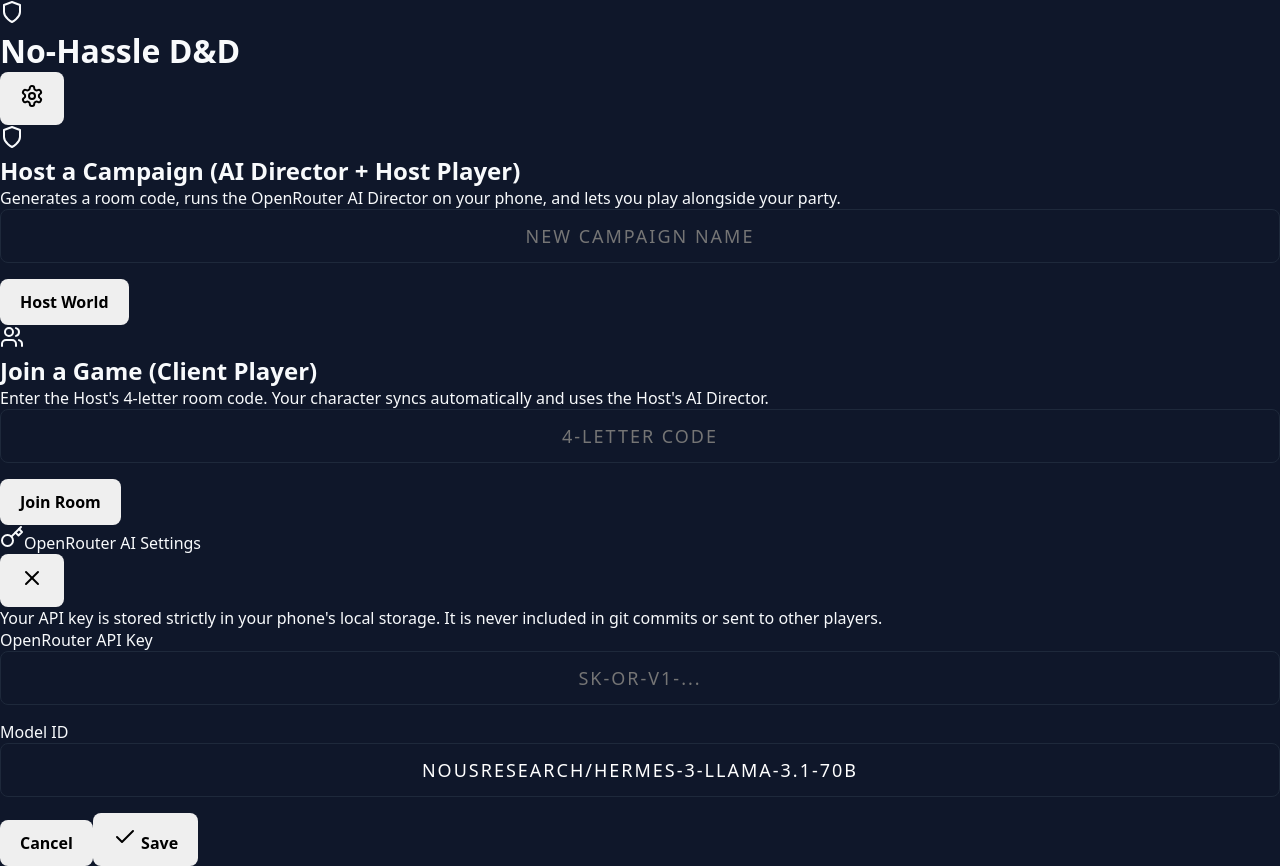
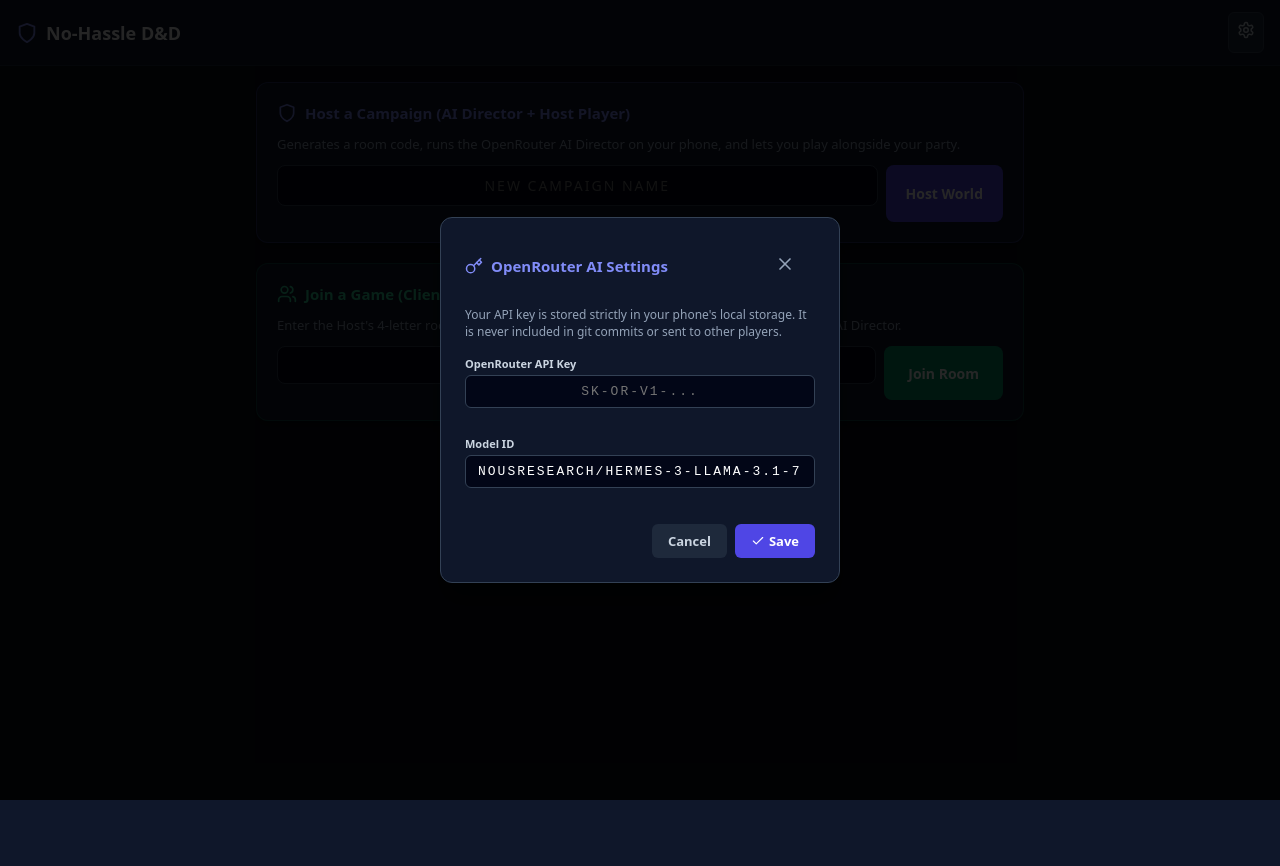
Before and after one commit to xNoOnex/No-hassle-D-D, a React (Vite) app: page / in a window 1280 px wide. Both pictures are taken after a click on the button "AI Director Settings". After the commit the page ends 800 px from the top, so only its background shows below. Built offline with nearby package versions, Linux system fonts and the light colour scheme.

Commit message:
Fix button interactions and styling using inline styles

```diff
--- a/src/App.jsx
+++ b/src/App.jsx
@@ -266,9 +266,7 @@
   };
 
   const startHostSession = (existingSession = null) => {
-    const campaignTitle = existingSession ? existingSession.name : newCampaignName.trim();
-    if (!campaignTitle) return;
-
+    const campaignTitle = existingSession ? existingSession.name : (newCampaignName.trim() || 'New Campaign');
     const roomId = existingSession?.roomId || existingSession?.roomCode || generateRoomCode();
     const net = new GameNetwork(true, roomId, handleNetworkData);
     networkRef.current = net;
@@ -287,10 +285,10 @@
 
     net.init(() => {
       setStatus('Hosting Active');
-      setNetwork(net);
-      setActiveSession(sessionObj);
-      saveSession(sessionObj);
     });
+
+    setActiveSession(sessionObj);
+    saveSession(sessionObj);
   };
 
   const startClientJoin = () => {
@@ -311,9 +309,9 @@
 
     net.init(() => {
       setStatus('Connected to Host');
-      setNetwork(net);
-      setActiveSession(sessionObj);
     });
+
+    setActiveSession(sessionObj);
   };
 
   const handleSaveSettings = () => {
@@ -333,84 +331,84 @@
   };
 
   return (
-    <div className="min-h-screen bg-slate-950 text-slate-100 flex flex-col font-sans">
-      <header className="px-4 py-3 bg-slate-900 border-b border-slate-800 flex items-center justify-between">
-        <div className="flex items-center gap-2">
-          <Shield className="w-6 h-6 text-indigo-400" />
-          <h1 className="font-bold text-lg tracking-wide">No-Hassle D&D</h1>
+    <div style={{ minHeight: '100vh', background: '#090d16', color: '#f8fafc', display: 'flex', flexDirection: 'column', fontFamily: 'sans-serif' }}>
+      <header style={{ padding: '12px 16px', background: '#0f172a', borderBottom: '1px solid #1e293b', display: 'flex', alignItems: 'center', justifyContent: 'space-between' }}>
+        <div style={{ display: 'flex', alignItems: 'center', gap: '8px' }}>
+          <Shield style={{ width: '22px', height: '22px', color: '#818cf8' }} />
+          <h1 style={{ fontSize: '18px', fontWeight: 'bold', margin: 0 }}>No-Hassle D&D</h1>
           {activeSession && (
-            <span className="text-xs px-2 py-0.5 rounded bg-indigo-950 text-indigo-300 border border-indigo-800 font-mono">
+            <span style={{ fontSize: '11px', padding: '2px 6px', borderRadius: '4px', background: '#1e1b4b', color: '#c7d2fe', border: '1px solid #3730a3', fontFamily: 'monospace' }}>
               ROOM: {activeSession.roomId} ({activeSession.role === 'host' ? 'HOST' : 'PLAYER'})
             </span>
           )}
         </div>
-        <div className="flex items-center gap-2">
+        <div style={{ display: 'flex', alignItems: 'center', gap: '8px' }}>
           <button
             onClick={() => setShowSettings(true)}
-            className="p-2 bg-slate-800 hover:bg-slate-700 text-slate-300 rounded border border-slate-700"
+            style={{ padding: '8px', background: '#1e293b', border: '1px solid #334155', color: '#cbd5e1', borderRadius: '6px', cursor: 'pointer' }}
             title="AI Director Settings"
           >
-            <Settings className="w-4 h-4" />
+            <Settings style={{ width: '18px', height: '18px' }} />
           </button>
           {activeSession && (
             <button
               onClick={handleLeaveSession}
-              className="px-3 py-1.5 bg-red-950 hover:bg-red-900 text-red-300 text-xs font-semibold rounded border border-red-800 flex items-center gap-1"
+              style={{ padding: '6px 12px', background: '#450a0a', border: '1px solid #7f1d1d', color: '#fca5a5', fontSize: '12px', fontWeight: '600', borderRadius: '6px', cursor: 'pointer', display: 'flex', alignItems: 'center', gap: '4px' }}
             >
-              <ArrowLeft className="w-3.5 h-3.5" /> Leave
+              <ArrowLeft style={{ width: '14px', height: '14px' }} /> Leave
             </button>
           )}
         </div>
       </header>
 
-      <main className="flex-1 flex flex-col max-w-4xl w-full mx-auto p-4 overflow-y-auto">
+      <main style={{ flex: 1, display: 'flex', flexDirection: 'column', maxWidth: '800px', width: '100%', margin: '0 auto', padding: '16px', boxSizing: 'border-box', overflowY: 'auto' }}>
         {!activeSession ? (
-          <div className="space-y-6">
-            <div className="p-5 bg-slate-900 rounded-xl border border-indigo-900/50 shadow-lg space-y-4">
-              <div className="flex items-center gap-2 text-indigo-400">
-                <Shield className="w-5 h-5" />
-                <h2 className="font-bold text-base">Host a Campaign (AI Director + Host Player)</h2>
+          <div style={{ display: 'flex', flexDirection: 'column', gap: '20px' }}>
+            <div style={{ padding: '20px', background: '#0f172a', borderRadius: '12px', border: '1px solid rgba(99, 102, 241, 0.3)', boxShadow: '0 4px 6px rgba(0,0,0,0.3)', display: 'flex', flexDirection: 'column', gap: '12px' }}>
+              <div style={{ display: 'flex', alignItems: 'center', gap: '8px', color: '#818cf8' }}>
+                <Shield style={{ width: '20px', height: '20px' }} />
+                <h2 style={{ fontSize: '15px', fontWeight: 'bold', margin: 0 }}>Host a Campaign (AI Director + Host Player)</h2>
               </div>
-              <p className="text-sm text-slate-400">
+              <p style={{ fontSize: '13px', color: '#94a3b8', margin: 0 }}>
                 Generates a room code, runs the OpenRouter AI Director on your phone, and lets you play alongside your party.
               </p>
-              <div className="flex gap-2">
+              <div style={{ display: 'flex', gap: '8px' }}>
                 <input
                   type="text"
                   placeholder="NEW CAMPAIGN NAME"
                   value={newCampaignName}
                   onChange={e => setNewCampaignName(e.target.value)}
-                  className="flex-1 bg-slate-950 border border-slate-700 rounded-lg px-4 py-2 text-sm text-white focus:outline-none focus:border-indigo-500"
+                  style={{ flex: 1, background: '#020617', border: '1px solid #334155', borderRadius: '8px', padding: '10px 14px', fontSize: '14px', color: '#fff', outline: 'none' }}
                 />
                 <button
                   onClick={() => startHostSession(null)}
-                  className="px-5 py-2 bg-indigo-600 hover:bg-indigo-500 text-white font-semibold rounded-lg text-sm transition"
+                  style={{ padding: '10px 20px', background: '#4f46e5', border: 'none', color: '#fff', fontWeight: '600', borderRadius: '8px', fontSize: '14px', cursor: 'pointer' }}
                 >
                   Host World
                 </button>
               </div>
             </div>
 
-            <div className="p-5 bg-slate-900 rounded-xl border border-emerald-900/50 shadow-lg space-y-4">
-              <div className="flex items-center gap-2 text-emerald-400">
-                <Users className="w-5 h-5" />
-                <h2 className="font-bold text-base">Join a Game (Client Player)</h2>
+            <div style={{ padding: '20px', background: '#0f172a', borderRadius: '12px', border: '1px solid rgba(16, 185, 129, 0.3)', boxShadow: '0 4px 6px rgba(0,0,0,0.3)', display: 'flex', flexDirection: 'column', gap: '12px' }}>
+              <div style={{ display: 'flex', alignItems: 'center', gap: '8px', color: '#34d399' }}>
+                <Users style={{ width: '20px', height: '20px' }} />
+                <h2 style={{ fontSize: '15px', fontWeight: 'bold', margin: 0 }}>Join a Game (Client Player)</h2>
               </div>
-              <p className="text-sm text-slate-400">
+              <p style={{ fontSize: '13px', color: '#94a3b8', margin: 0 }}>
                 Enter the Host's 4-letter room code. Your character syncs automatically and uses the Host's AI Director.
               </p>
-              <div className="flex gap-2">
+              <div style={{ display: 'flex', gap: '8px' }}>
                 <input
                   type="text"
                   placeholder="4-LETTER CODE"
                   maxLength={6}
                   value={joinCode}
                   onChange={e => setJoinCode(e.target.value)}
-                  className="flex-1 bg-slate-950 border border-slate-700 rounded-lg px-4 py-2 text-sm text-white uppercase font-mono focus:outline-none focus:border-emerald-500"
+                  style={{ flex: 1, background: '#020617', border: '1px solid #334155', borderRadius: '8px', padding: '10px 14px', fontSize: '14px', color: '#fff', textTransform: 'uppercase', fontFamily: 'monospace', outline: 'none' }}
                 />
                 <button
                   onClick={startClientJoin}
-                  className="px-6 py-2 bg-emerald-600 hover:bg-emerald-500 text-white font-semibold rounded-lg text-sm transition"
+                  style={{ padding: '10px 24px', background: '#059669', border: 'none', color: '#fff', fontWeight: '600', borderRadius: '8px', fontSize: '14px', cursor: 'pointer' }}
                 >
                   Join Room
                 </button>
@@ -418,25 +416,25 @@
             </div>
 
             {sessions.length > 0 && (
-              <div className="p-5 bg-slate-900 rounded-xl border border-slate-800 shadow-lg space-y-3">
-                <h2 className="font-bold text-sm text-slate-300">Resume Saved Campaign (Host)</h2>
-                <div className="space-y-2">
+              <div style={{ padding: '20px', background: '#0f172a', borderRadius: '12px', border: '1px solid #1e293b', boxShadow: '0 4px 6px rgba(0,0,0,0.3)', display: 'flex', flexDirection: 'column', gap: '12px' }}>
+                <h2 style={{ fontSize: '14px', fontWeight: 'bold', color: '#cbd5e1', margin: 0 }}>Resume Saved Campaign (Host)</h2>
+                <div style={{ display: 'flex', flexDirection: 'column', gap: '8px' }}>
                   {sessions.map(s => (
                     <div
                       key={s.id}
-                      className="p-3 bg-slate-950 rounded-lg border border-slate-800 flex items-center justify-between"
+                      style={{ padding: '12px', background: '#020617', borderRadius: '8px', border: '1px solid #1e293b', display: 'flex', alignItems: 'center', justifyContent: 'space-between' }}
                     >
                       <div>
-                        <div className="font-semibold text-sm text-indigo-300">{s.name}</div>
-                        <div className="text-xs text-slate-500">
+                        <div style={{ fontWeight: '600', fontSize: '14px', color: '#818cf8' }}>{s.name}</div>
+                        <div style={{ fontSize: '11px', color: '#64748b' }}>
                           Last played: {new Date(s.lastPlayed).toLocaleDateString()}
                         </div>
                       </div>
                       <button
                         onClick={() => startHostSession(s)}
-                        className="px-3 py-1.5 bg-indigo-950 hover:bg-indigo-900 text-indigo-300 border border-indigo-800 rounded-lg text-xs font-semibold flex items-center gap-1.5"
+                        style={{ padding: '6px 12px', background: '#1e1b4b', border: '1px solid #3730a3', color: '#c7d2fe', borderRadius: '6px', fontSize: '12px', fontWeight: '600', cursor: 'pointer', display: 'flex', alignItems: 'center', gap: '6px' }}
                       >
-                        <Play className="w-3.5 h-3.5" /> Host Saved
+                        <Play style={{ width: '12px', height: '12px' }} /> Host Saved
                       </button>
                     </div>
                   ))}
@@ -456,58 +454,58 @@
       </main>
 
       {showSettings && (
-        <div className="fixed inset-0 bg-black/80 flex items-center justify-center p-4 z-50">
-          <div className="bg-slate-900 border border-slate-700 rounded-xl max-w-md w-full p-6 space-y-4 shadow-2xl">
-            <div className="flex items-center justify-between">
-              <div className="flex items-center gap-2 text-indigo-400 font-bold">
-                <Key className="w-5 h-5" />
+        <div style={{ position: 'fixed', top: 0, left: 0, right: 0, bottom: 0, background: 'rgba(0,0,0,0.85)', display: 'flex', alignItems: 'center', justifyContent: 'center', padding: '16px', zIndex: 100 }}>
+          <div style={{ background: '#0f172a', border: '1px solid #334155', borderRadius: '12px', maxWidth: '400px', width: '100%', padding: '24px', display: 'flex', flexDirection: 'column', gap: '16px', boxSizing: 'border-box', boxShadow: '0 20px 25px -5px rgba(0, 0, 0, 0.5)' }}>
+            <div style={{ display: 'flex', alignItems: 'center', justifyContent: 'space-between' }}>
+              <div style={{ display: 'flex', alignItems: 'center', gap: '8px', color: '#818cf8', fontWeight: 'bold', fontSize: '15px' }}>
+                <Key style={{ width: '18px', height: '18px' }} />
                 <span>OpenRouter AI Settings</span>
               </div>
-              <button onClick={() => setShowSettings(false)} className="text-slate-400 hover:text-white">
-                <X className="w-5 h-5" />
+              <button onClick={() => setShowSettings(false)} style={{ background: 'none', border: 'none', color: '#94a3b8', cursor: 'pointer' }}>
+                <X style={{ width: '20px', height: '20px' }} />
               </button>
             </div>
 
-            <p className="text-xs text-slate-400">
+            <p style={{ fontSize: '12px', color: '#94a3b8', margin: 0, lineHeight: '1.4' }}>
               Your API key is stored strictly in your phone's local storage. It is never included in git commits or sent to other players.
             </p>
 
-            <div className="space-y-3">
+            <div style={{ display: 'flex', flexDirection: 'column', gap: '12px' }}>
               <div>
-                <label className="text-xs font-semibold text-slate-300 block mb-1">OpenRouter API Key</label>
+                <label style={{ fontSize: '11px', fontWeight: '600', color: '#cbd5e1', display: 'block', marginBottom: '4px' }}>OpenRouter API Key</label>
                 <input
                   type="password"
                   placeholder="sk-or-v1-..."
                   value={apiKeyInput}
                   onChange={e => setApiKeyInput(e.target.value)}
-                  className="w-full bg-slate-950 border border-slate-700 rounded px-3 py-2 text-sm text-white focus:outline-none focus:border-indigo-500 font-mono"
+                  style={{ width: '100%', background: '#020617', border: '1px solid #334155', borderRadius: '6px', padding: '8px 12px', fontSize: '13px', color: '#fff', fontFamily: 'monospace', outline: 'none', boxSizing: 'border-box' }}
                 />
               </div>
 
               <div>
-                <label className="text-xs font-semibold text-slate-300 block mb-1">Model ID</label>
+                <label style={{ fontSize: '11px', fontWeight: '600', color: '#cbd5e1', display: 'block', marginBottom: '4px' }}>Model ID</label>
                 <input
                   type="text"
                   placeholder="nousresearch/hermes-3-llama-3.1-70b"
                   value={modelInput}
                   onChange={e => setModelInput(e.target.value)}
-                  className="w-full bg-slate-950 border border-slate-700 rounded px-3 py-2 text-sm text-white focus:outline-none focus:border-indigo-500 font-mono"
+                  style={{ width: '100%', background: '#020617', border: '1px solid #334155', borderRadius: '6px', padding: '8px 12px', fontSize: '13px', color: '#fff', fontFamily: 'monospace', outline: 'none', boxSizing: 'border-box' }}
                 />
               </div>
             </div>
 
-            <div className="flex justify-end gap-2 pt-2">
+            <div style={{ display: 'flex', justifyContent: 'flex-end', gap: '8px', marginTop: '4px' }}>
               <button
                 onClick={() => setShowSettings(false)}
-                className="px-4 py-2 bg-slate-800 text-slate-300 text-sm font-semibold rounded hover:bg-slate-700"
+                style={{ padding: '8px 16px', background: '#1e293b', color: '#cbd5e1', fontSize: '13px', fontWeight: '600', borderRadius: '6px', border: 'none', cursor: 'pointer' }}
               >
                 Cancel
               </button>
               <button
                 onClick={handleSaveSettings}
-                className="px-4 py-2 bg-indigo-600 text-white text-sm font-semibold rounded hover:bg-indigo-500 flex items-center gap-1"
+                style={{ padding: '8px 16px', background: '#4f46e5', color: '#fff', fontSize: '13px', fontWeight: '600', borderRadius: '6px', border: 'none', cursor: 'pointer', display: 'flex', alignItems: 'center', gap: '4px' }}
               >
-                <Check className="w-4 h-4" /> Save
+                <Check style={{ width: '14px', height: '14px' }} /> Save
               </button>
             </div>
           </div>
```
